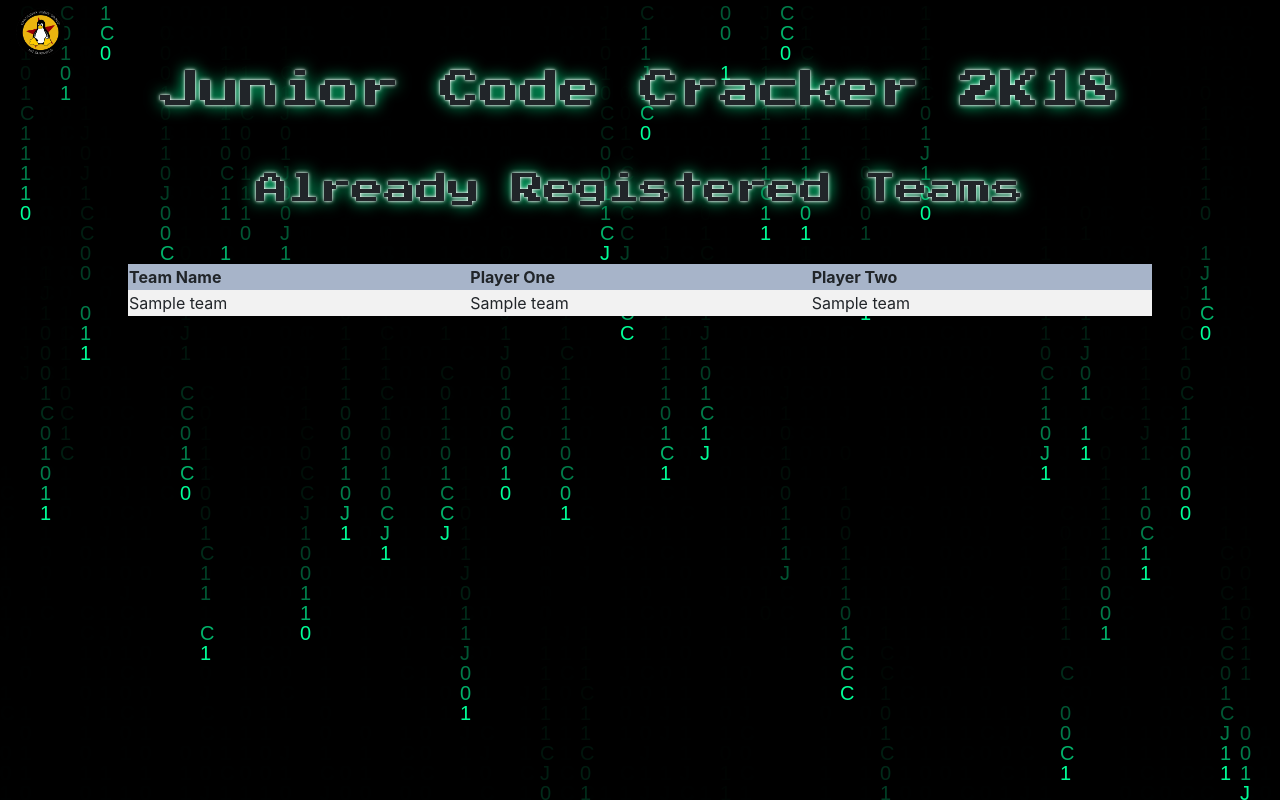
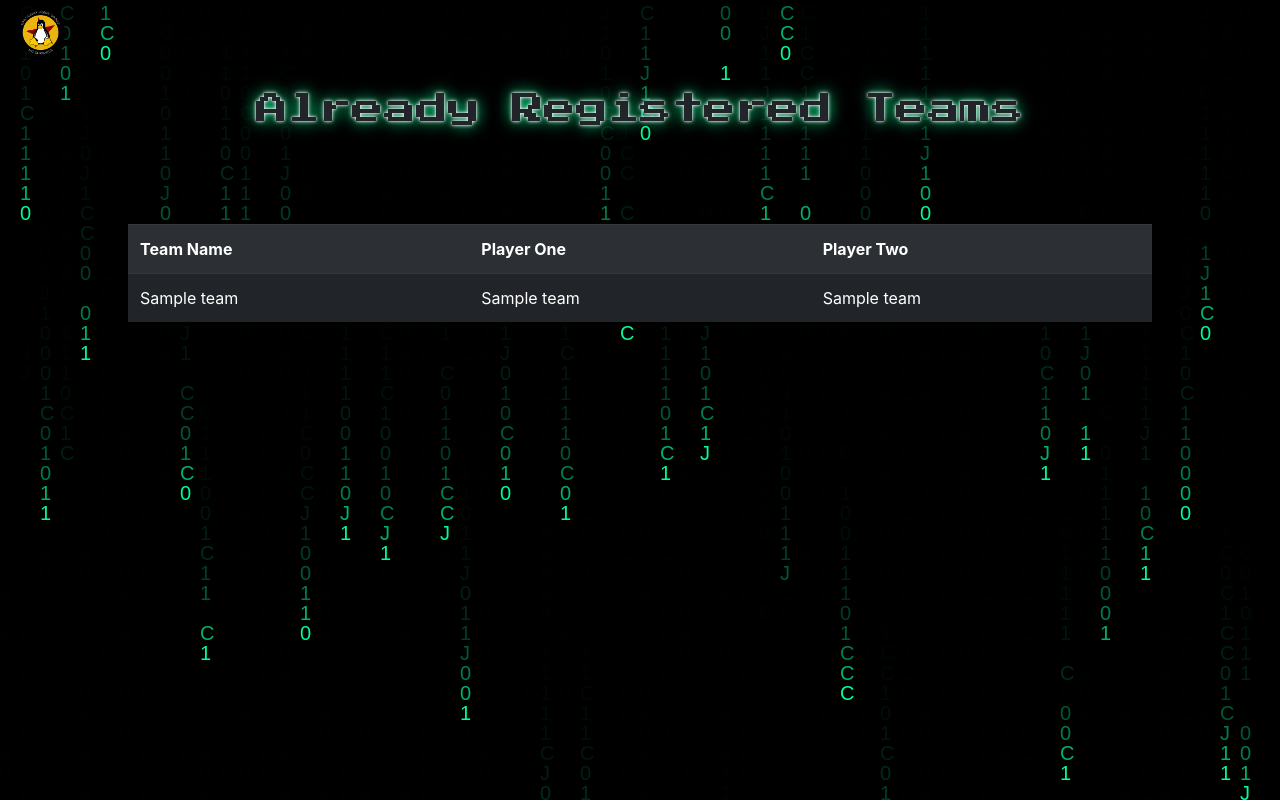
Before and after one commit to lugnitdgp/jcc-registration-portal, a Django app: page /teams in a window 1280 px wide. Run offline with Django 3.2, Linux system fonts and the light colour scheme; tables that the repository leaves empty hold one stand-in row (values such as "Sample post"); some libraries are stand-ins or nearby versions.

Commit message:
Some modifications

```diff
--- a/static/css/master.css
+++ b/static/css/master.css
@@ -45,10 +45,8 @@ select{
   background: black;
   color:#00FF98;
 }
-tr:nth-child(odd) {
-  background-color: #a7b4c9;
+
+table{
+  width: 80vw!important;
+  margin: 5vh auto!important;
 }
-
-tr:nth-child(even) {
-  background-color: #f2f2f2
-}
--- a/templates/team.html
+++ b/templates/team.html
@@ -1,19 +1,21 @@
 {% extends 'base.html' %}
 {% block content %}
-<h1 class="text-center mt-md-0  heading-1">Junior Code Cracker 2K18</h1>
-<br>
 <br>
 <h2 class="text-center mt-md-0  heading-1">Already Registered Teams</h2>
 <br>
 <br>
-<table bgcolor="white" width=80% align='center'>
-<tr><th>Team Name</th>
-  <th>Player One</th>
-  <th>Player Two</th></tr>
-{% for team in Teams %}
-  <tr><td>{{ team.team_name }}</td>
+<table class="table table-striped table-dark">
+  <tr>
+    <th>Team Name</th>
+    <th>Player One</th>
+    <th>Player Two</th>
+  </tr>
+  {% for team in Teams %}
+  <tr>
+    <td>{{ team.team_name }}</td>
     <td>{{ team.player_one_name}}</td>
-    <td>{{ team.player_two_name}}</td></tr>
-{% endfor %}
+    <td>{{ team.player_two_name}}</td>
+  </tr>
+  {% endfor %}
 </table>
 {% endblock %}
```
